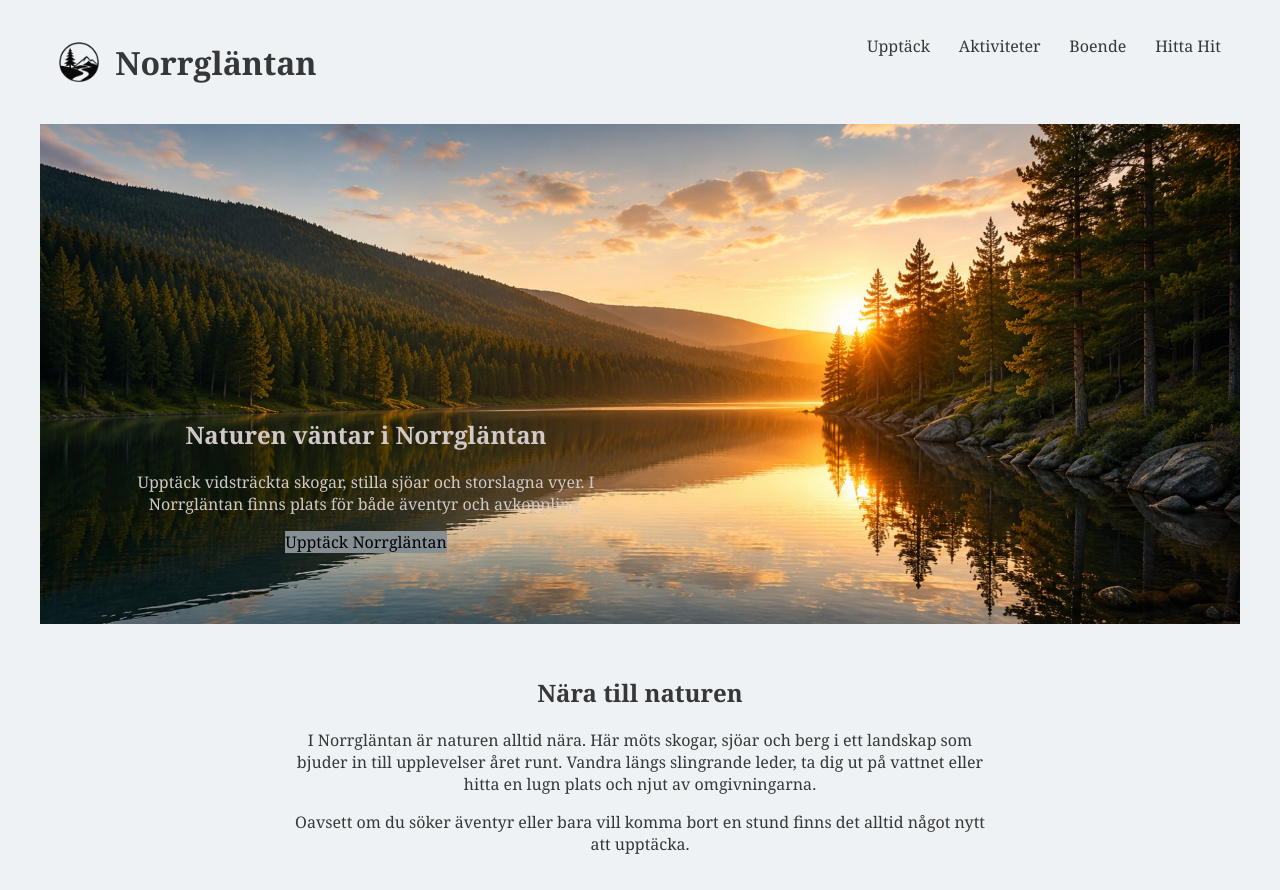
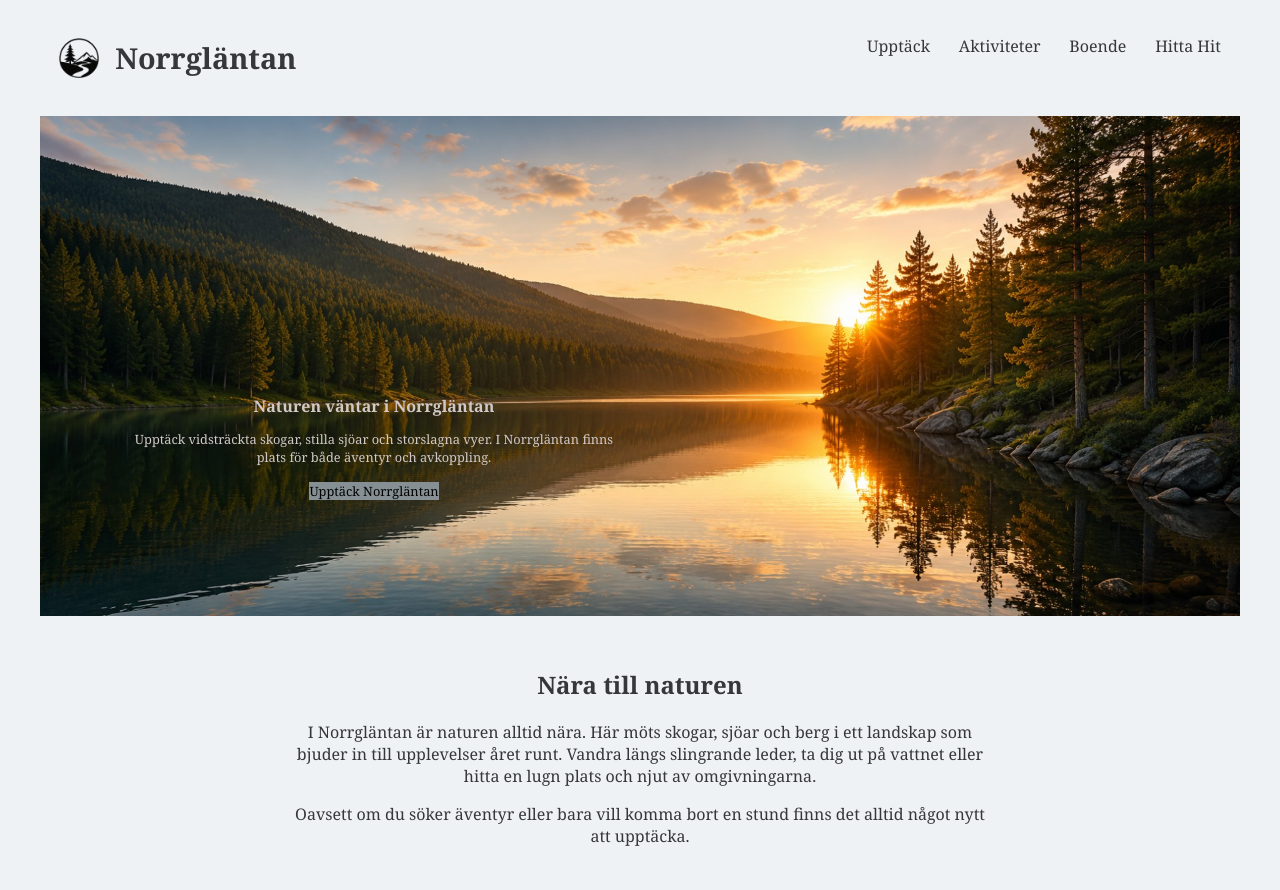
Before and after one commit to Ahmed-Abu-Nahida/dt224g_ahmed_mohamed_ali, a plain HTML site: page index.html in a window 1280 px wide. Shown: the top 890 px of the page. Drawn offline with Linux system fonts and the light colour scheme.

Commit message:
har ändrat text storleken på hero /note delen

```diff
--- a/css/style.css
+++ b/css/style.css
@@ -30,6 +30,9 @@ img {
   align-items: center;
   gap: 1rem;
 }
+.logotyp h1 {
+  font-size: 1.8rem;
+}
 .logotyp img {
   height: 40px;
 }
@@ -52,6 +55,7 @@ img {
   background-color: #858f94;
   color: black;
   text-decoration: none;
+  font-size: 0.8rem;
 }
 
 .button:hover {
@@ -63,10 +67,16 @@ img {
   flex-direction: column;
   text-align: center;
 }
+.note-div h2 {
+  font-size: 1rem;
+}
+.note-div p {
+  font-size: 0.8rem;
+}
 .note-div {
   position: static;
   max-width: 500px;
-  padding: 1.5rem;
+  padding: 1rem;
   margin: 0 auto;
 }
 
```
